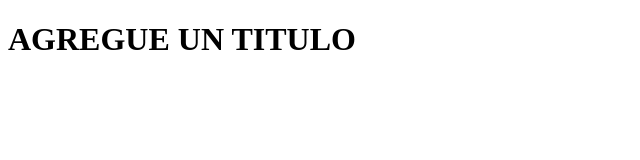
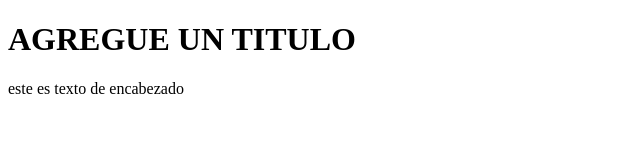
Before and after one commit to Andrestack05/new-repo, a plain HTML site: page index.html in a window 1280 px wide. Shown: the whole page, without its empty margins (0-640 px from the left). Drawn offline with Linux system fonts and the light colour scheme.

Commit message:
Add header

```diff
--- a/index.html
+++ b/index.html
@@ -8,5 +8,7 @@
 <body>
 
     <h1>AGREGUE UN TITULO</h1>
+    <p> este es texto de encabezado</p>
 </body>
+
 </html>
```
